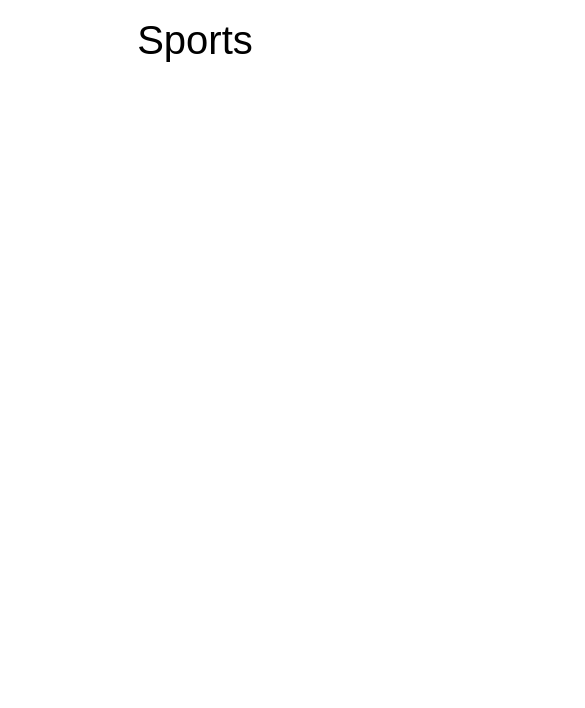
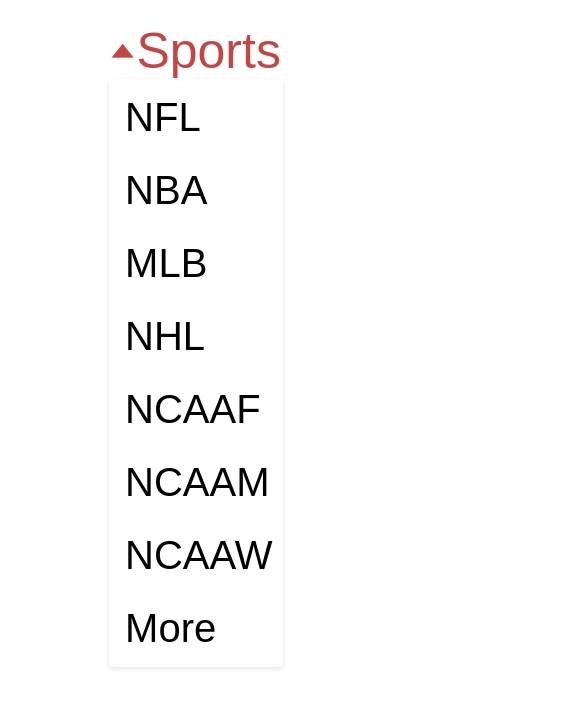
Before and after one commit to aaron-tetrick/mobile-menu, a plain HTML site: page index.html in a window 390 px wide. Both pictures are taken after a click on the button "Sports". Shown: the top 708 px of the page, 585 px wide, since content can reach past the window. Drawn offline with Linux system fonts and the light colour scheme.

Commit message:
Add media queries and complete design

```diff
--- a/index.html
+++ b/index.html
@@ -20,13 +20,12 @@
                 <li>MLB</li>
                 <li>NHL</li>
                 <li>NCAAF</li>
-                <li>NCAAB</li>
+                <li>NCAAM</li>
                 <li>NCAAW</li>
                 <li>More</li>
             </ul>
         </div>
     </div>
     </nav>
-
 </body>
 </html>
--- a/script.js
+++ b/script.js
@@ -1,6 +1,14 @@
-document.addEventListener(e => {
+document.addEventListener('click', e => {
+    const isDropdownBtn = e.target.classList.contains('option');
+    const currentDropdown = e.target.parentElement
+    if (!isDropdownBtn) return
 
+    if (isDropdownBtn) {
+        currentDropdown.classList.toggle('active');
+    }
 
-
-
+    document.querySelectorAll('.active').forEach(dropdown => {
+        if (dropdown === currentDropdown) return
+        dropdown.classList.remove('active');
+    })
 })
--- a/style.css
+++ b/style.css
@@ -27,10 +27,12 @@
     box-shadow: 0 2px 5px 0 rgba(0, 0, 0, .1);
     opacity: 0;
     pointer-events: none;
+    transform: translateY(-20px);
+    transition: opacity 150ms ease-in-out, transform 150ms ease-in-out;
 }
 
 .option {
-    font-size: 2.5rem;
+    font-size: 50px;
     background: none;
     border: none;
     text-decoration: none;
@@ -38,8 +40,10 @@
 }
 
 .list {
-    display: flex;
+    display: grid;
+    grid-template-columns: repeat(4, 1fr);
     list-style: none;
+    gap: 1.25rem;
 }
 
 .list > li {
@@ -48,8 +52,40 @@
     width: 100%;
 }
 
-.dropdown:focus > .option,
-.option:hover {
+.menu.active > .option,
+.option:hover,
+.list > li:hover {
     transition: 0.2s;
     color: rgb(197, 68, 68);
+    cursor: pointer;
 }
+
+.menu.active > .option + .dropdown-menu {
+    opacity: 1;
+    transform: translateY(10px);
+    pointer-events: auto;
+}
+
+.option::before {
+    position: relative;
+    content: '\01F893';
+    top: 20px;
+}
+
+.menu.active > .option::before {
+    position: relative;
+    content: '\01F891';
+    top: -25px;
+}
+
+@media all and (max-width: 800px) {
+    .list {
+        grid-template-columns: repeat(2, 1fr);
+    }
+}
+
+@media all and (max-width: 500px) {
+    .list {
+        grid-template-columns: repeat(auto-fit, minmax(150px, 1fr));
+    }
+}
```
